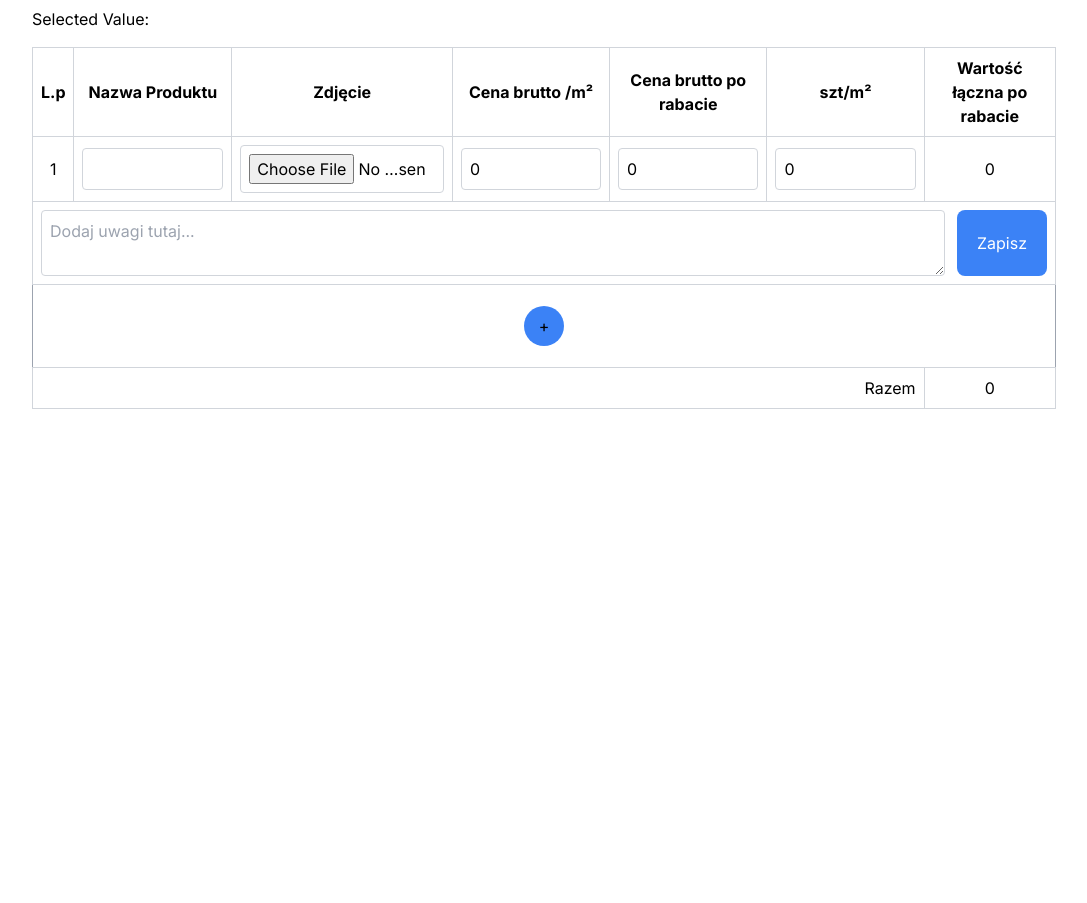
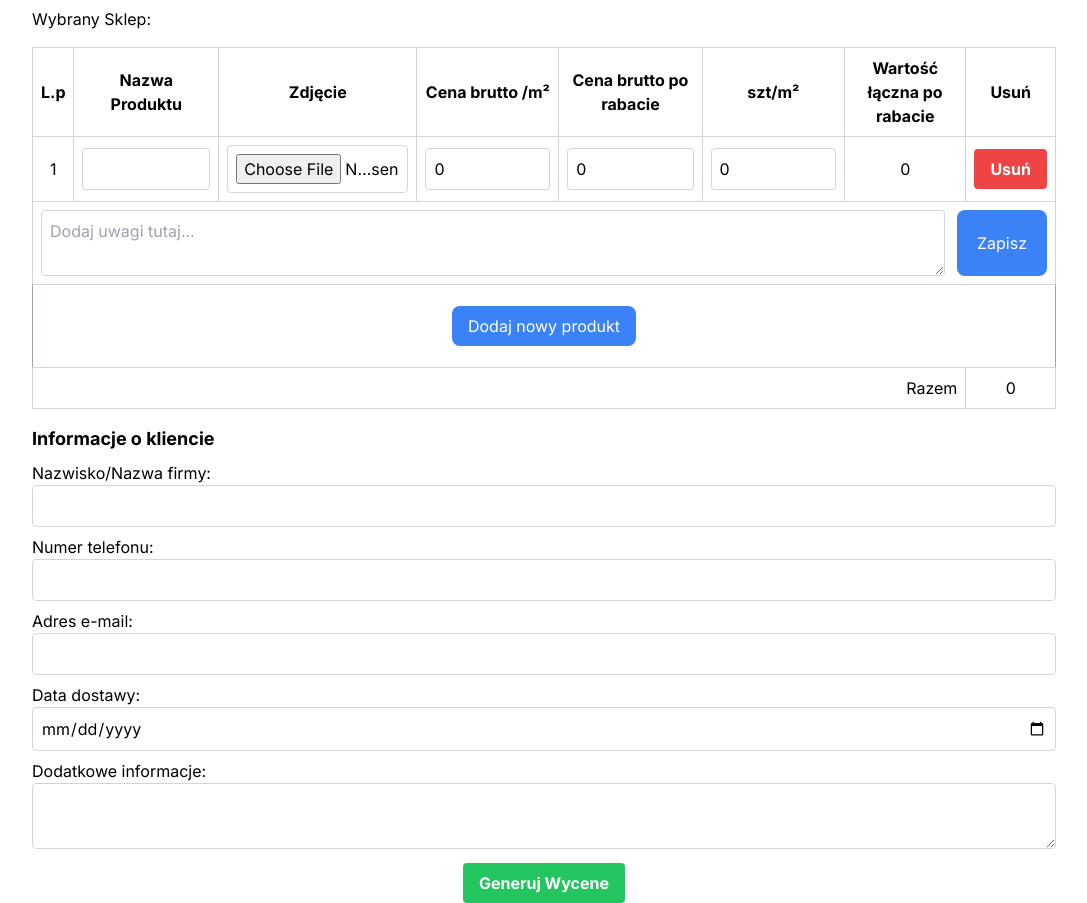
Before and after one commit to TomaszP17/Projekt_MartHurt, a Next.js app in the folder frontend/marthurt-frontend/: page /pdf-generator in a window 1280 px wide. Shown: the part 140-1043 px from the top of the page, without its empty margins (96-1183 px from the left). Before the commit the page ends 865 px from the top, so only its background shows below. Built offline with nearby package versions, Linux system fonts and the light colour scheme.

Commit message:
update form and add quotes in PdfGenerate

```diff
--- a/frontend/marthurt-frontend/src/app/components/form.tsx
+++ b/frontend/marthurt-frontend/src/app/components/form.tsx
@@ -1,166 +1,166 @@
-"use client";
-
-import React, { useEffect, useState } from "react";
-import { Option, FormData } from "../types";
+import React, { useEffect, useState } from 'react'
+import { Option, FormData, Quote } from '../types'
 
 interface FormProps {
-  selectedValue: Option | null;
+	selectedValue: Option | null
 }
 
 const Form: React.FC<FormProps> = ({ selectedValue }) => {
-  const [buttonClicked, setButtonClicked] = useState(false);
-  const [formData, setFormData] = useState<FormData[]>([]);
+	const [buttonClicked, setButtonClicked] = useState(false)
+	const [formData, setFormData] = useState<FormData[]>([])
+	const [quoteInfo, setQuoteInfo] = useState({
+		clientName: '',
+		clientPhone: '',
+		clientEmail: '',
+		deliveryDate: '',
+		additionalInfo: '',
+	})
 
 	useEffect(() => {
-    handleAddElement();
-  }, []);
+		handleAddElement()
+	}, [])
 
 	const handleAddElement = () => {
 		const newElement: FormData = {
-      name: "",
+			name: '',
 			bruttoPrice: 0,
 			bruttoPriceWithDiscount: 0,
 			quantity: 0,
 			totalValueAfterDiscount: 0,
-    };
-    setFormData([...formData, newElement]);
-  };
+		}
+		setFormData([...formData, newElement])
+	}
 
-  const handleChange = (
-    index: number,
-    key: keyof FormData,
-    newValue: string | number | File
-  ) => {
-    setFormData((prevData) =>
-      prevData.map((item, i) =>
-        i === index ? { ...item, [key]: newValue } : item
-      )
-    );
-  };
+	const handleRemoveElement = (index: number) => {
+		setFormData(prevData => prevData.filter((_, i) => i !== index))
+	}
+
+	const handleChange = (index: number, key: keyof FormData, newValue: string | number | File) => {
+		setFormData(prevData => prevData.map((item, i) => (i === index ? { ...item, [key]: newValue } : item)))
+	}
+
+	const handleQuoteInfoChange = (key: keyof typeof quoteInfo, value: string) => {
+		setQuoteInfo(prevInfo => ({
+			...prevInfo,
+			[key]: value,
+		}))
+	}
+
+	const handleSubmit = () => {
+		const quote: Quote = {
+			store: selectedValue?.value || '',
+			date: new Date().toLocaleString(),
+			salesPerson: 'KG206', // Hardcoded for example, you can make this dynamic
+			items: formData,
+			...quoteInfo,
+		}
+		handleDuplicateCheck(quote)
+	}
+
+	const handleDuplicateCheck = (quote: Quote) => {
+		// Implement duplicate check logic here
+		console.log('Checking for duplicates...', quote)
+	}
 
 	return (
-    <div className="mt-5 w-4/5 mx-auto">
-      <p className="mb-4">Selected Value: {selectedValue?.label}</p>
-      <table className="table-auto w-full border-collapse border border-gray-400">
+		<div className='mt-5 w-4/5 mx-auto'>
+			<p className='mb-4'>Wybrany Sklep: {selectedValue?.label}</p>
+			<table className='table-auto w-full border-collapse border border-gray-400'>
 				<thead>
 					<tr>
-            <th className="border border-gray-300 p-2">L.p</th>
-            <th className="border border-gray-300 p-2">Nazwa Produktu</th>
-            <th className="border border-gray-300 p-2">Zdjęcie</th>
-            <th className="border border-gray-300 p-2">Cena brutto /m²</th>
-            <th className="border border-gray-300 p-2">
-              Cena brutto po rabacie
-            </th>
-            <th className="border border-gray-300 p-2">szt/m²</th>
-            <th className="border border-gray-300 p-2">
-              Wartość łączna po rabacie
-            </th>
+						<th className='border border-gray-300 p-2'>L.p</th>
+						<th className='border border-gray-300 p-2'>Nazwa Produktu</th>
+						<th className='border border-gray-300 p-2'>Zdjęcie</th>
+						<th className='border border-gray-300 p-2'>Cena brutto /m²</th>
+						<th className='border border-gray-300 p-2'>Cena brutto po rabacie</th>
+						<th className='border border-gray-300 p-2'>szt/m²</th>
+						<th className='border border-gray-300 p-2'>Wartość łączna po rabacie</th>
+						<th className='border border-gray-300 p-2'>Usuń</th>
 					</tr>
 				</thead>
 				<tbody>
 					{formData.map((item, index) => (
 						<tr key={index}>
-              <td className="border border-gray-300 p-2 text-center">
-                {index + 1}
-              </td>
-              <td className="border border-gray-300 p-2">
+							<td className='border border-gray-300 p-2 text-center'>{index + 1}</td>
+							<td className='border border-gray-300 p-2'>
 								<input
-                  type="text"
+									type='text'
 									min={1}
 									value={item.name}
-                  onChange={(e) => handleChange(index, "name", e.target.value)}
-                  className="w-full p-2 border border-gray-300 rounded"
+									onChange={e => handleChange(index, 'name', e.target.value)}
+									className='w-full p-2 border border-gray-300 rounded'
 								/>
 							</td>
-              <td className="border border-gray-300 p-2 text-center">
+							<td className='border border-gray-300 p-2 text-center'>
 								<input
-                  type="file"
-                  min={1}
-                  // onChange={(e) =>
-                  //   handleChange(
-                  //     index,
-                  //     "photo",
-                  //     e.target.files ? e.target.files[0] : undefined
-                  //   )
-                  // }
-                  className="w-full p-2 border border-gray-300 rounded"
+									type='file'
+									onChange={e => handleChange(index, 'photo', e.target.files ? e.target.files[0] : undefined)}
+									className='w-full p-2 border border-gray-300 rounded'
 								/>
 							</td>
-              <td className="border border-gray-300 p-2 text-center">
+							<td className='border border-gray-300 p-2 text-center'>
 								<input
-                  type="number"
+									type='number'
 									min={1}
 									value={item.bruttoPrice}
-                  onChange={(e) =>
-                    handleChange(
-                      index,
-                      "bruttoPrice",
-                      parseFloat(e.target.value)
-                    )
-                  }
-                  className="w-full p-2 border border-gray-300 rounded"
+									onChange={e => handleChange(index, 'bruttoPrice', parseFloat(e.target.value))}
+									className='w-full p-2 border border-gray-300 rounded'
 								/>
 							</td>
-              <td className="border border-gray-300 p-2 text-center">
+							<td className='border border-gray-300 p-2 text-center'>
 								<input
-                  type="number"
+									type='number'
 									min={1}
 									value={item.bruttoPriceWithDiscount}
-                  onChange={(e) =>
-                    handleChange(
-                      index,
-                      "bruttoPriceWithDiscount",
-                      parseFloat(e.target.value)
-                    )
-                  }
-                  className="w-full p-2 border border-gray-300 rounded"
+									onChange={e => handleChange(index, 'bruttoPriceWithDiscount', parseFloat(e.target.value))}
+									className='w-full p-2 border border-gray-300 rounded'
 								/>
 							</td>
-              <td className="border border-gray-300 p-2 text-center">
+							<td className='border border-gray-300 p-2 text-center'>
 								<input
-                  type="number"
+									type='number'
 									min={1}
 									value={item.quantity}
-                  onChange={(e) =>
-                    handleChange(index, "quantity", parseFloat(e.target.value))
-                  }
-                  className="w-full p-2 border border-gray-300 rounded"
+									onChange={e => handleChange(index, 'quantity', parseFloat(e.target.value))}
+									className='w-full p-2 border border-gray-300 rounded'
 								/>
 							</td>
-              <td className="border border-gray-300 p-2 text-center">
-                {item.bruttoPriceWithDiscount * item.quantity}
+							<td className='border border-gray-300 p-2 text-center'>{item.bruttoPriceWithDiscount * item.quantity}</td>
+							<td className='border border-gray-300 p-2 text-center'>
+								<button
+									onClick={() => handleRemoveElement(index)}
+									className='bg-red-500 hover:bg-red-700 text-white font-bold py-2 px-4 rounded'>
+									Usuń
+								</button>
 							</td>
 						</tr>
 					))}
 					<tr>
-            <td className="border border-gray-300 p-2" colSpan={7}>
-              <div className="flex gap-x-3">
+						<td className='border border-gray-300 p-2' colSpan={8}>
+							<div className='flex gap-x-3'>
 								<textarea
 									disabled={buttonClicked}
-                  className="w-full p-2 border border-gray-300 rounded"
-                  placeholder="Dodaj uwagi tutaj..."
-                ></textarea>
+									className='w-full p-2 border border-gray-300 rounded'
+									placeholder='Dodaj uwagi tutaj...'></textarea>
 								<button
 									onClick={() => setButtonClicked(!buttonClicked)}
 									className={
 										buttonClicked
-                      ? "rounded-lg p-5 text-white bg-slate-500"
-                      : "bg-blue-500 hover:bg-blue-700 rounded-lg p-5 text-white"
-                  }
-                >
-                  {buttonClicked ? "Edytuj" : "Zapisz"}
+											? 'rounded-lg p-5 text-white bg-slate-500'
+											: 'bg-blue-500 hover:bg-blue-700 rounded-lg p-5 text-white'
+									}>
+									{buttonClicked ? 'Edytuj' : 'Zapisz'}
 								</button>
 							</div>
 						</td>
 					</tr>
 					<tr>
-            <td className="w-full" colSpan={7}>
-              <div className="flex justify-center my-5">
+						<td className='w-full' colSpan={8}>
+							<div className='flex justify-center my-5'>
 								<button
 									onClick={handleAddElement}
-                  className="flex justify-center items-center bg-blue-500 rounded-full w-10 h-10 hover:bg-blue-700"
-                >
-                  +
+									className='flex justify-center items-center bg-blue-500 rounded-lg py-2 px-4 hover:bg-blue-700 text-white'>
+									Dodaj nowy produkt
 								</button>
 							</div>
 						</td>
@@ -168,21 +168,71 @@ const Form: React.FC<FormProps> = ({ selectedValue }) => {
 				</tbody>
 				<tfoot>
 					<tr>
-            <td className="border border-gray-300 p-2 text-right" colSpan={6}>
+						<td className='border border-gray-300 p-2 text-right' colSpan={7}>
 							Razem
 						</td>
-            <td className="border border-gray-300 p-2 text-center">
-              {formData.reduce(
-                (total, item) =>
-                  total + item.bruttoPriceWithDiscount * item.quantity,
-                0
-              )}
+						<td className='border border-gray-300 p-2 text-center'>
+							{formData.reduce((total, item) => total + item.bruttoPriceWithDiscount * item.quantity, 0)}
 						</td>
 					</tr>
 				</tfoot>
 			</table>
+			<div className='mt-4'>
+				<h2 className='text-lg font-bold mb-2'>Informacje o kliencie</h2>
+				<div className='mb-2'>
+					<label>Nazwisko/Nazwa firmy:</label>
+					<input
+						type='text'
+						value={quoteInfo.clientName}
+						onChange={e => handleQuoteInfoChange('clientName', e.target.value)}
+						className='w-full p-2 border border-gray-300 rounded'
+					/>
 				</div>
-  );
-};
+				<div className='mb-2'>
+					<label>Numer telefonu:</label>
+					<input
+						type='tel'
+						value={quoteInfo.clientPhone}
+						onChange={e => handleQuoteInfoChange('clientPhone', e.target.value)}
+						className='w-full p-2 border border-gray-300 rounded'
+					/>
+				</div>
+				<div className='mb-2'>
+					<label>Adres e-mail:</label>
+					<input
+						type='email'
+						value={quoteInfo.clientEmail}
+						onChange={e => handleQuoteInfoChange('clientEmail', e.target.value)}
+						className='w-full p-2 border border-gray-300 rounded'
+					/>
+				</div>
+				<div className='mb-2'>
+					<label>Data dostawy:</label>
+					<input
+						type='date'
+						value={quoteInfo.deliveryDate}
+						onChange={e => handleQuoteInfoChange('deliveryDate', e.target.value)}
+						className='w-full p-2 border border-gray-300 rounded'
+					/>
+				</div>
+				<div className='mb-2'>
+					<label>Dodatkowe informacje:</label>
+					<textarea
+						value={quoteInfo.additionalInfo}
+						onChange={e => handleQuoteInfoChange('additionalInfo', e.target.value)}
+						className='w-full p-2 border border-gray-300 rounded'
+					/>
+				</div>
+			</div>
+			<div className='flex justify-center'>
+				<button
+					onClick={handleSubmit}
+					className='bg-green-500 hover:bg-green-700 text-white font-bold py-2 px-4 rounded'>
+					Generuj Wycene
+				</button>
+			</div>
+		</div>
+	)
+}
 
-export default Form;
+export default Form
--- a/frontend/marthurt-frontend/src/app/components/select.tsx
+++ b/frontend/marthurt-frontend/src/app/components/select.tsx
@@ -1,50 +1,42 @@
 // src/components/CustomSelect.tsx
 
-"use client";
+'use client'
 
-import React, { useState } from "react";
-import { Option, CustomSelectProps } from "../types";
+import React, { useState } from 'react'
+import { Option, CustomSelectProps } from '../types'
 
-const CustomSelect: React.FC<CustomSelectProps> = ({
-  options,
-  onChange,
-  placeholder,
-}) => {
-  const [selectedOption, setSelectedOption] = useState<Option | null>(null);
-  const [isOpen, setIsOpen] = useState(false);
+const CustomSelect: React.FC<CustomSelectProps> = ({ options, onChange, placeholder }) => {
+	const [selectedOption, setSelectedOption] = useState<Option | null>(null)
+	const [isOpen, setIsOpen] = useState(false)
 
 	const handleOptionClick = (option: Option) => {
-    setSelectedOption(option);
-    onChange(option);
-    setIsOpen(false);
-  };
+		setSelectedOption(option)
+		onChange(option)
+		setIsOpen(false)
+	}
 
 	return (
-    <div className="relative w-64">
+		<div className='relative w-64'>
 			<div
-        className="p-2 border border-gray-300 rounded cursor-pointer flex justify-between items-center"
-        onClick={() => setIsOpen(!isOpen)}
-      >
-        {selectedOption
-          ? selectedOption.label
-          : placeholder || "Select an option"}
-        <span>{isOpen ? "▲" : "▼"}</span>
+				className='p-2 border border-gray-300 rounded cursor-pointer flex justify-between items-center'
+				onClick={() => setIsOpen(!isOpen)}>
+				{selectedOption ? selectedOption.label : placeholder || 'Wybierz Sklep'}
+				<span>{isOpen ? '▲' : '▼'}</span>
 			</div>
 			{isOpen && (
-        <div className="absolute z-10 w-full bg-white border border-gray-300 rounded mt-1">
-          {options.map((option) => (
+				<div className='absolute z-10 w-full bg-white border border-gray-300 rounded mt-1'>
+					{options.map(option => (
 						<div
 							key={option.value}
-              className="p-2 cursor-pointer hover:bg-gray-100"
-              onClick={() => handleOptionClick(option)}
-            >
+							className='p-2 cursor-pointer hover:bg-gray-100'
+							onClick={() => handleOptionClick(option)}>
 							{option.label}
 						</div>
 					))}
 				</div>
 			)}
 		</div>
-  );
-};
+	)
+}
 
-export default CustomSelect;
+export default CustomSelect
--- a/frontend/marthurt-frontend/src/app/pdf-generator/page.tsx
+++ b/frontend/marthurt-frontend/src/app/pdf-generator/page.tsx
@@ -2,8 +2,8 @@
 
 import React, { useState } from "react";
 import Select from "../components/select";
-import { Option } from "../types";
 import Form from "../components/form";
+import { Option, Quote } from "../types";
 import Navbar from "../components/navbar";
 
 const options: Option[] = [
@@ -15,11 +15,34 @@ const options: Option[] = [
 
 export default function page() {
   const [selectedValue, setSelectedValue] = useState<Option | null>(null);
+  const [quotes, setQuotes] = useState<Quote[]>([]);
 
   const handleSelectChange = (value: Option) => {
     setSelectedValue(value);
   };
 
+  const handleDuplicateCheck = (newQuote: Quote) => {
+    const isDuplicate = quotes.some(
+      (quote) =>
+        quote.clientEmail === newQuote.clientEmail ||
+        quote.clientName === newQuote.clientName ||
+        quote.items.some((item) =>
+          newQuote.items.some((newItem) => newItem.name === item.name)
+        )
+    );
+
+    if (isDuplicate) {
+      alert("DUBEL");
+      const existingQuote = quotes.find(
+        (quote) => quote.clientEmail === newQuote.clientEmail
+      );
+      if (existingQuote) {
+        console.log("Redirect to existing quote:", existingQuote);
+      }
+    } else {
+      setQuotes([...quotes, newQuote]);
+    }
+  };
   return (
     <>
       <Navbar />
@@ -27,7 +50,7 @@ export default function page() {
         <Select
           options={options}
           onChange={handleSelectChange}
-          placeholder="Select an option"
+          placeholder="Wybierz Sklep"
         />
         <Form selectedValue={selectedValue} />
       </div>
```
Also changed, not shown: frontend/marthurt-frontend/src/app/types/index.ts (+12 -0 lines). Lines whose indentation alone changed are shown as unchanged.
